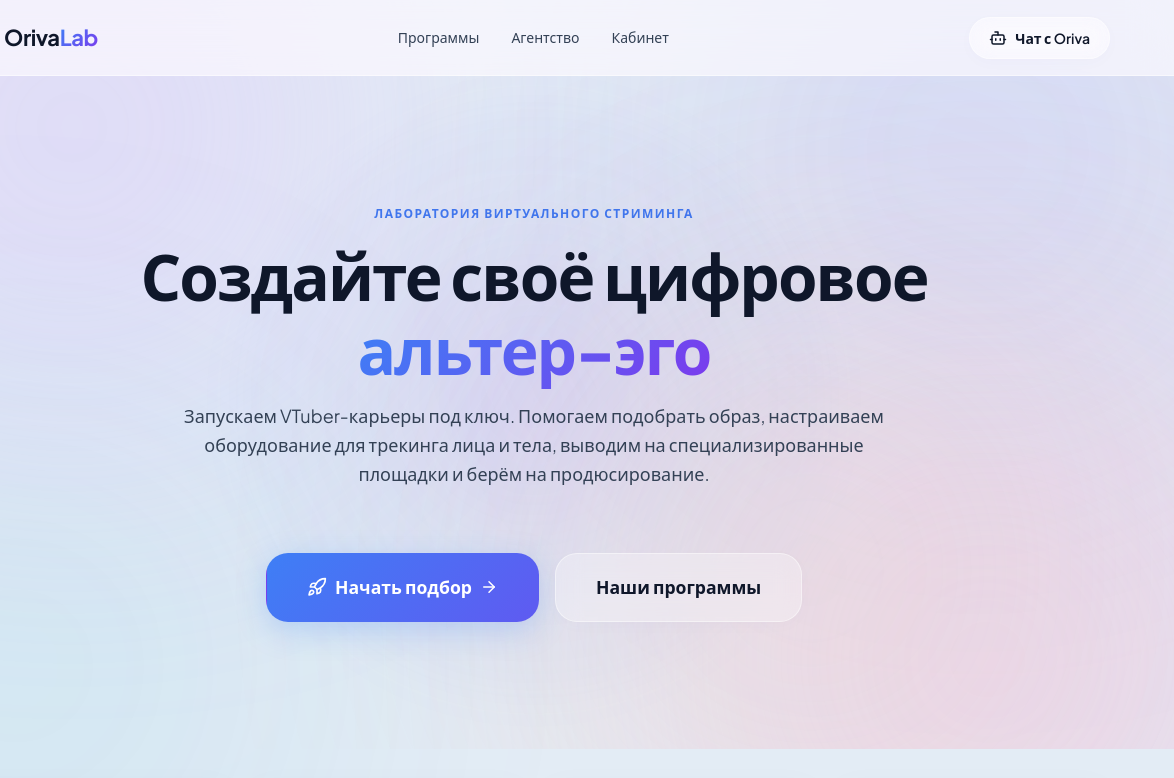
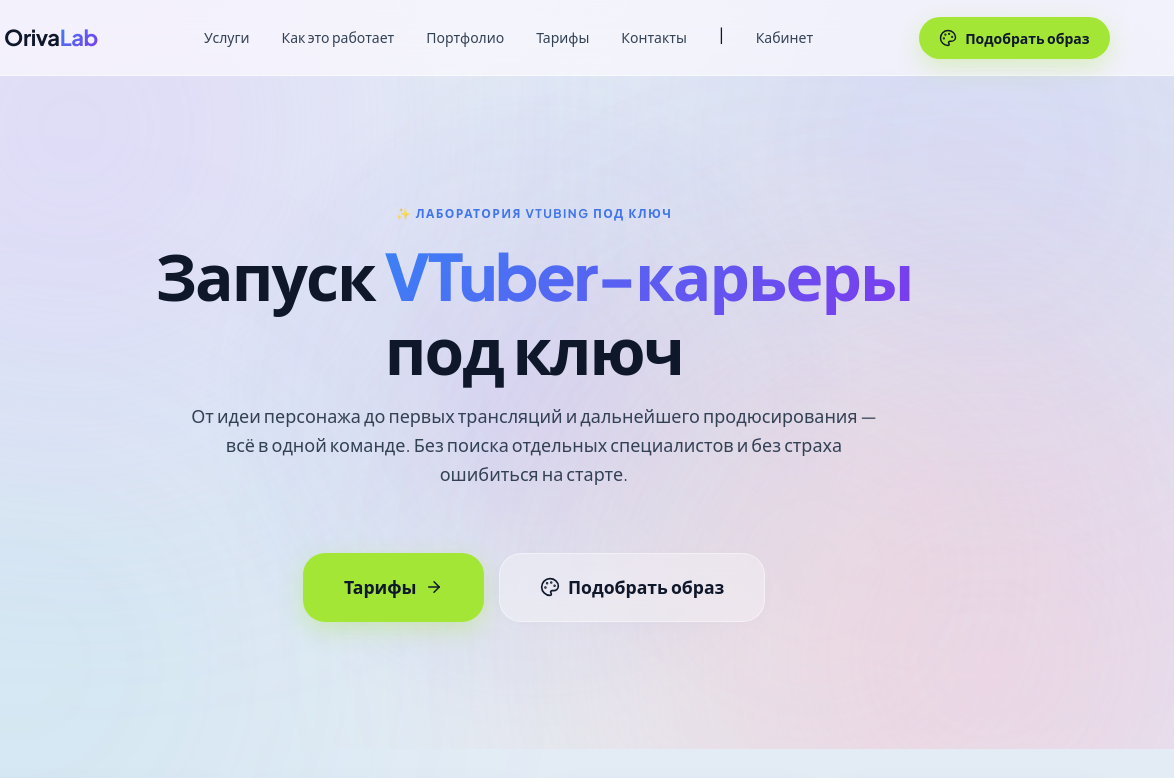
Before and after one commit to GreMZaa/arrival-lab-bot, an Astro site in the folder Site/arival-lab/: page / in a window 1280 px wide. Shown: the top 778 px of the page, 106-1280 px from the left. Built offline with nearby package versions, Linux system fonts and the light colour scheme; Astro itself is replaced by a stand-in of ours; no server answers.

Commit message:
feat: move 'Подобрать образ' button next to 'Тарифы' button in hero section and update header navigation

```diff
--- a/Site/arival-lab/src/components/Header.astro
+++ b/Site/arival-lab/src/components/Header.astro
@@ -9,15 +9,19 @@ import Icon from './Icon.astro';
     </a>
 
     <nav class="nav-links" aria-label="Основная навигация">
-      <a href="/#programs" class="nav-link">Программы</a>
-      <a href="/#agency" class="nav-link">Агентство</a>
+      <a href="/#programs" class="nav-link">Услуги</a>
+      <a href="/#agency" class="nav-link">Как это работает</a>
+      <a href="/#portfolio" class="nav-link">Портфолио</a>
+      <a href="/#programs" class="nav-link">Тарифы</a>
+      <a href="/#contacts" class="nav-link">Контакты</a>
+      <span class="nav-divider">|</span>
       <a href="/personal-cabinet" class="nav-link">Кабинет</a>
     </nav>
 
     <div class="header-actions">
-      <a href="https://t.me/ArrivalLabBOT" target="_blank" rel="noopener noreferrer" class="btn btn-ghost btn-sm-header">
-        <Icon name="bot" size={18} />
-        <span>Чат с Oriva</span>
+      <a href="https://t.me/ArrivalLabBOT?start=website" target="_blank" rel="noopener noreferrer" class="btn btn-green btn-sm-header">
+        <Icon name="palette" size={18} />
+        <span>Подобрать образ</span>
       </a>
       <button class="menu-toggle" aria-label="Открыть меню" aria-expanded="false" aria-controls="mobile-menu">
         <span></span>
@@ -29,12 +33,15 @@ import Icon from './Icon.astro';
 
   <div class="mobile-menu" id="mobile-menu">
     <nav class="mobile-nav-links" aria-label="Мобильная навигация">
-      <a href="/#programs" class="mobile-link">Программы</a>
-      <a href="/#agency" class="mobile-link">Агентство</a>
+      <a href="/#programs" class="mobile-link">Услуги</a>
+      <a href="/#agency" class="mobile-link">Как это работает</a>
+      <a href="/#portfolio" class="mobile-link">Портфолио</a>
+      <a href="/#programs" class="mobile-link">Тарифы</a>
+      <a href="/#contacts" class="mobile-link">Контакты</a>
       <a href="/personal-cabinet" class="mobile-link">Кабинет</a>
-      <a href="https://t.me/ArrivalLabBOT" target="_blank" rel="noopener noreferrer" class="btn btn-primary">
-        <Icon name="bot" size={18} />
-        <span>Начать подбор в Telegram</span>
+      <a href="https://t.me/ArrivalLabBOT?start=website" target="_blank" rel="noopener noreferrer" class="btn btn-green">
+        <Icon name="palette" size={18} />
+        <span>Подобрать образ</span>
       </a>
     </nav>
   </div>
--- a/Site/arival-lab/src/components/Hero.astro
+++ b/Site/arival-lab/src/components/Hero.astro
@@ -8,13 +8,13 @@ import Icon from './Icon.astro';
 
   <div class="container hero-container">
     <div class="hero-content" data-reveal>
-      <div class="eyebrow eyebrow-margin">Лаборатория виртуального стриминга</div>
+      <div class="eyebrow eyebrow-margin">✨ ЛАБОРАТОРИЯ VTUBING ПОД КЛЮЧ</div>
 
       <h1 class="display hero-headline ab-variation" id="hero-headline-a" style="display: none;">
-        Создайте своё цифровое <span class="gradient-text">альтер-эго</span>
+        Запуск <span class="gradient-text">VTuber-карьеры</span> под ключ
       </h1>
       <h1 class="display hero-headline ab-variation" id="hero-headline-b" style="display: none;">
-        Запустите карьеру <span class="gradient-text">VTuber</span> под ключ
+        Запуск <span class="gradient-text">VTuber-карьеры</span> под ключ
       </h1>
 
       <script is:inline>
@@ -41,16 +41,16 @@ import Icon from './Icon.astro';
       </script>
 
       <p class="hero-lead">
-        Запускаем VTuber-карьеры под ключ. Помогаем подобрать образ, настраиваем оборудование для трекинга лица и тела, выводим на специализированные площадки и берём на продюсирование.
+        От идеи персонажа до первых трансляций и дальнейшего продюсирования — всё в одной команде. Без поиска отдельных специалистов и без страха ошибиться на старте.
       </p>
       <div class="hero-actions-container">
-        <a href="https://t.me/ArrivalLabBOT?start=website" target="_blank" rel="noopener noreferrer" class="btn btn-primary btn-large animate-glow" onclick="if(window.trackEvent) window.trackEvent('click_cta_hero_bot');">
-          <Icon name="rocket" size={20} />
-          <span>Начать подбор</span>
+        <a href="#programs" class="btn btn-green btn-large" onclick="if(window.trackEvent) window.trackEvent('click_cta_hero_programs');">
+          <span>Тарифы</span>
           <Icon name="arrow-right" size={18} class="btn-arrow" />
         </a>
-        <a href="#programs" class="btn btn-ghost btn-large" onclick="if(window.trackEvent) window.trackEvent('click_cta_hero_programs');">
-          <span>Наши программы</span>
+        <a href="https://t.me/ArrivalLabBOT?start=website" target="_blank" rel="noopener noreferrer" class="btn btn-ghost btn-large animate-glow" onclick="if(window.trackEvent) window.trackEvent('click_cta_hero_bot');">
+          <Icon name="palette" size={20} />
+          <span>Подобрать образ</span>
         </a>
       </div>
     </div>
--- a/Site/arival-lab/src/styles/global.css
+++ b/Site/arival-lab/src/styles/global.css
@@ -226,6 +226,17 @@ body::after {
   background-position: 100% 50%;
   box-shadow: 0 12px 36px rgba(59, 130, 246, 0.35);
 }
+.btn-green {
+  background: #a3e635;
+  color: #0f172a;
+  font-weight: 700;
+  box-shadow: 0 8px 25px rgba(163, 230, 53, 0.3);
+}
+.btn-green:hover {
+  transform: translateY(-2px);
+  background: #94d82d;
+  box-shadow: 0 12px 32px rgba(163, 230, 53, 0.45);
+}
 .btn-ghost {
   background: rgba(255, 255, 255, 0.3);
   backdrop-filter: blur(12px);
```
